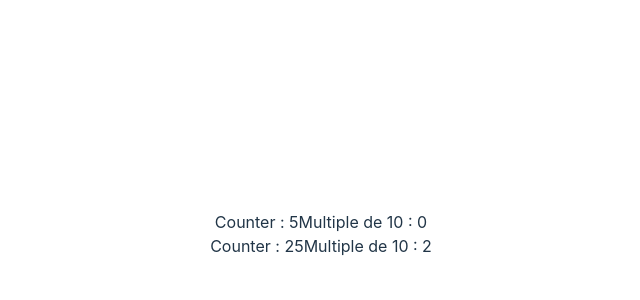
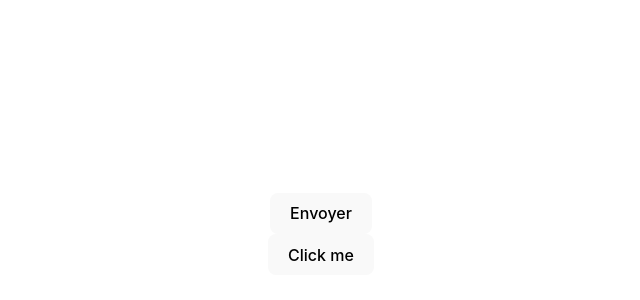
Before and after one commit to Brasero/fsd59-react-s1, a React (Vite) app in the folder demo/: page / in a window 1280 px wide. Shown: the part 166-466 px from the top of the page, without its empty margins (319-959 px from the left). Built offline with nearby package versions, Linux system fonts and the light colour scheme; the HTML template or start-up script is replaced by a standard one.

Commit message:
presentation de la gestion des évènements

```diff
--- a/demo/src/App.jsx
+++ b/demo/src/App.jsx
@@ -1,17 +1,26 @@
 import './App.css'
-import Counter from "./component/Counter.jsx";
 
 
 
 function App() {
 
+ const handleClick = (message) => {
+  alert(message)
+ }
+
+ const handleSubmit = (event) => {
+  event.preventDefault()
+  console.log("hello")
+ }
 
 
   return (
-    <>
-      <Counter />
-      <Counter step={5} />
-    </>
+   <>
+    <form onSubmit={handleSubmit}>
+     <button type={"submit"} role={"button"}>Envoyer</button>
+    </form>
+    <button onClick={() => handleClick("Mon message")}>Click me</button>
+   </>
   )
 }
 
```
